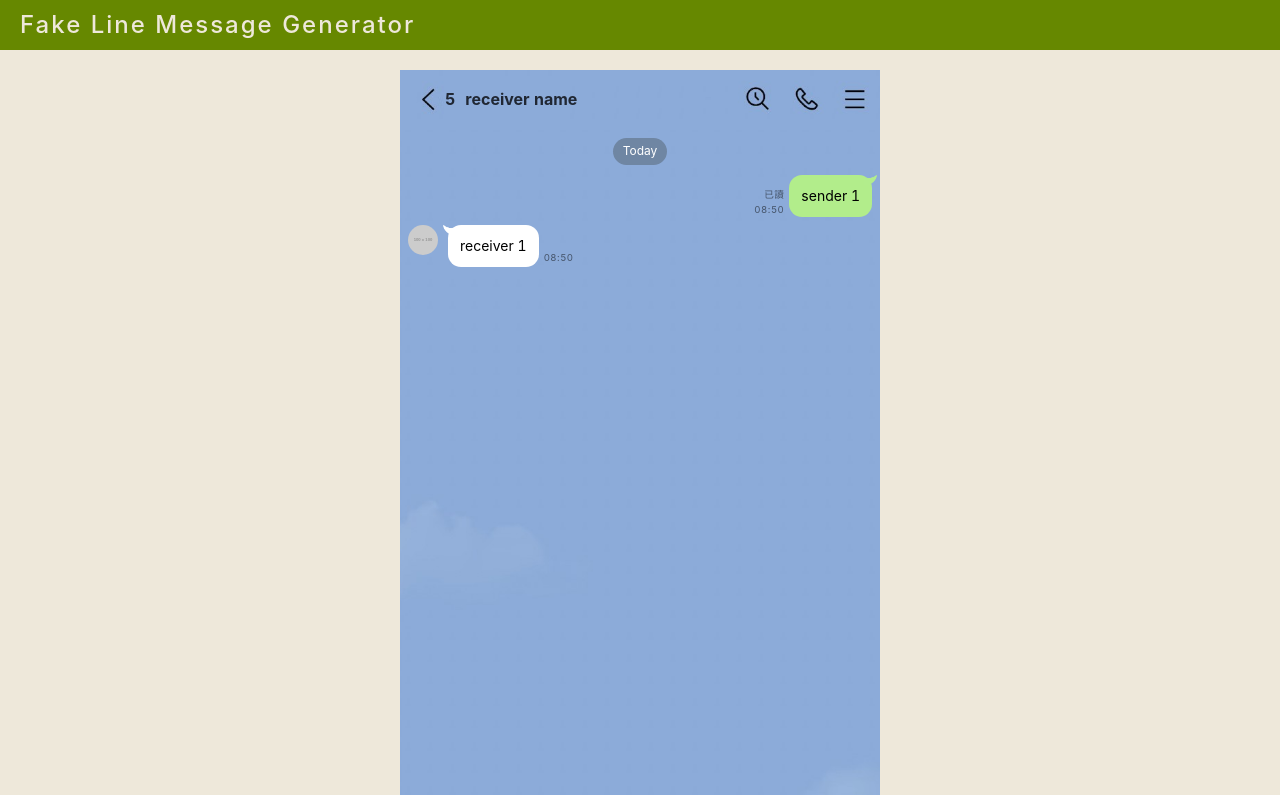
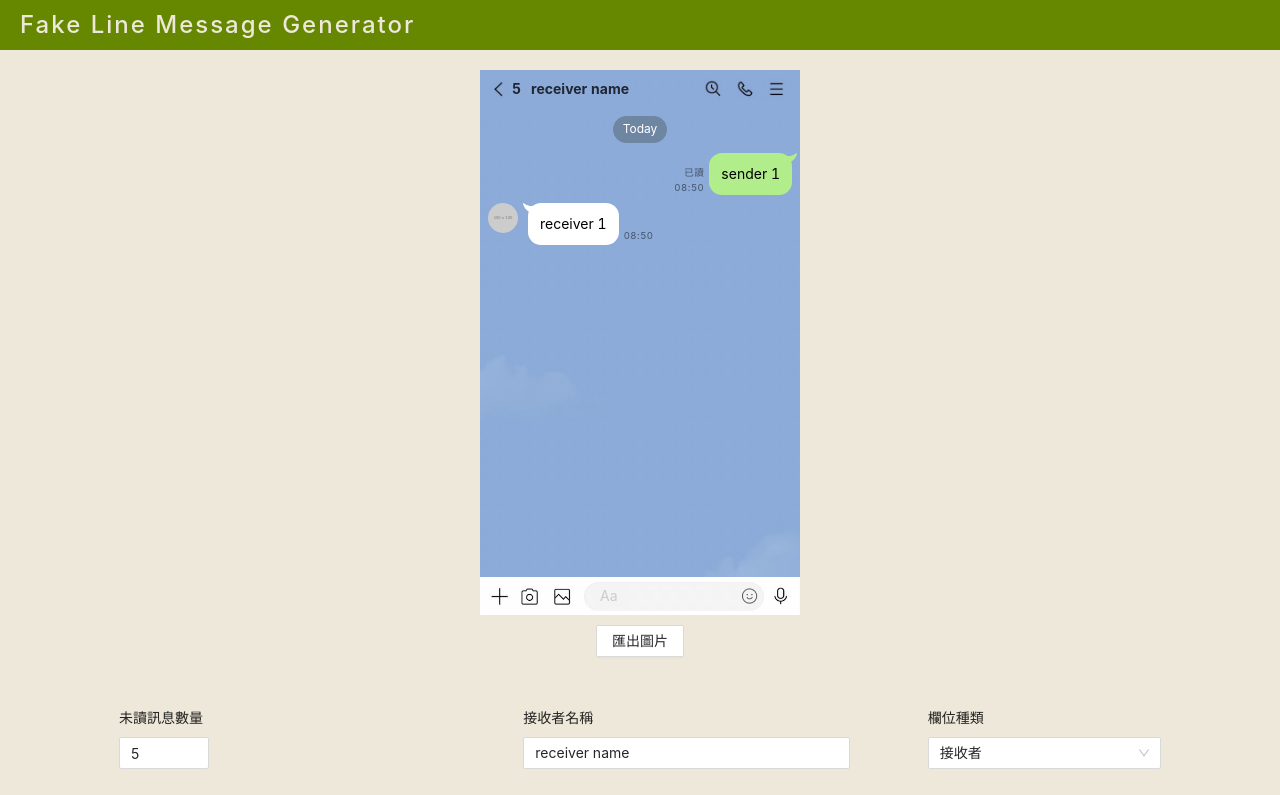
Before and after one commit to guychienll/fake.line.message.generator, a Next.js app: page / in a window 1280 px wide. Shown: the top 795 px of the page. Built offline with nearby package versions, Linux system fonts and the light colour scheme.

Commit message:
feat: high dpi

```diff
--- a/pages/index.js
+++ b/pages/index.js
@@ -120,9 +120,11 @@
         html2canvas(_html, {
             width: _html.clientWidth,
             height: _html.clientHeight,
+            scale: 5,
+            useCORS: true,
             allowTaint: false,
-            useCORS: true, //允許跨域
         }).then((canvas) => {
+            canvas.getContext('2d').scale(100, 100);
             let src = canvas.toDataURL('image/png', 1.0);
             let image = new Image();
             image.src = src;
@@ -240,10 +242,10 @@
             align-items: center;
             justify-content: center;
             & > .line {
-                width: 480px;
-                height: calc(480px * (1840 / 1080));
-                --line-header-height: 60px;
-                --line-footer-height: 60px;
+                width: 320px;
+                height: calc(320px * (1840 / 1080));
+                --line-header-height: 38px;
+                --line-footer-height: 38px;
             }
         }
     }
--- a/src/components/LineFooter.js
+++ b/src/components/LineFooter.js
@@ -25,17 +25,17 @@
     position: relative;
     & > .unsent-send-message {
         position: absolute;
-        left: 180px;
+        left: 120px;
         font-size: 14px;
-        max-width: 200px;
+        max-width: 130px;
         overflow-x: hidden;
         white-space: nowrap;
     }
     & > .empty {
         position: absolute;
-        left: 180px;
+        left: 120px;
         font-size: 14px;
-        max-width: 200px;
+        max-width: 130px;
         overflow-x: hidden;
         white-space: nowrap;
         color: #cccbcc;
--- a/src/components/LineHeader.js
+++ b/src/components/LineHeader.js
@@ -24,9 +24,9 @@
     background-repeat: no-repeat;
     display: flex;
     align-items: center;
-    padding: 0 45px;
+    padding: 0 32px;
     color: #202733;
-    font-size: 16px;
+    font-size: 14px;
     font-weight: bold;
     & > .unread-message-count {
         margin-right: 10px;
--- a/src/components/ReceiverForm.js
+++ b/src/components/ReceiverForm.js
@@ -41,7 +41,7 @@
                                     });
                                 }}
                             />
-                            {getFieldsValue().avatar ? (
+                            {getFieldsValue().avatar && (
                                 <img
                                     style={{
                                         objectFit: 'cover',
@@ -51,8 +51,6 @@
                                     src={getFieldsValue().avatar}
                                     alt="receiver-avatar"
                                 />
-                            ) : (
-                                <Button htmlType="button">上傳</Button>
                             )}
                         </>
                     );
```
Also changed, not shown: public/line-footer.jpg.
